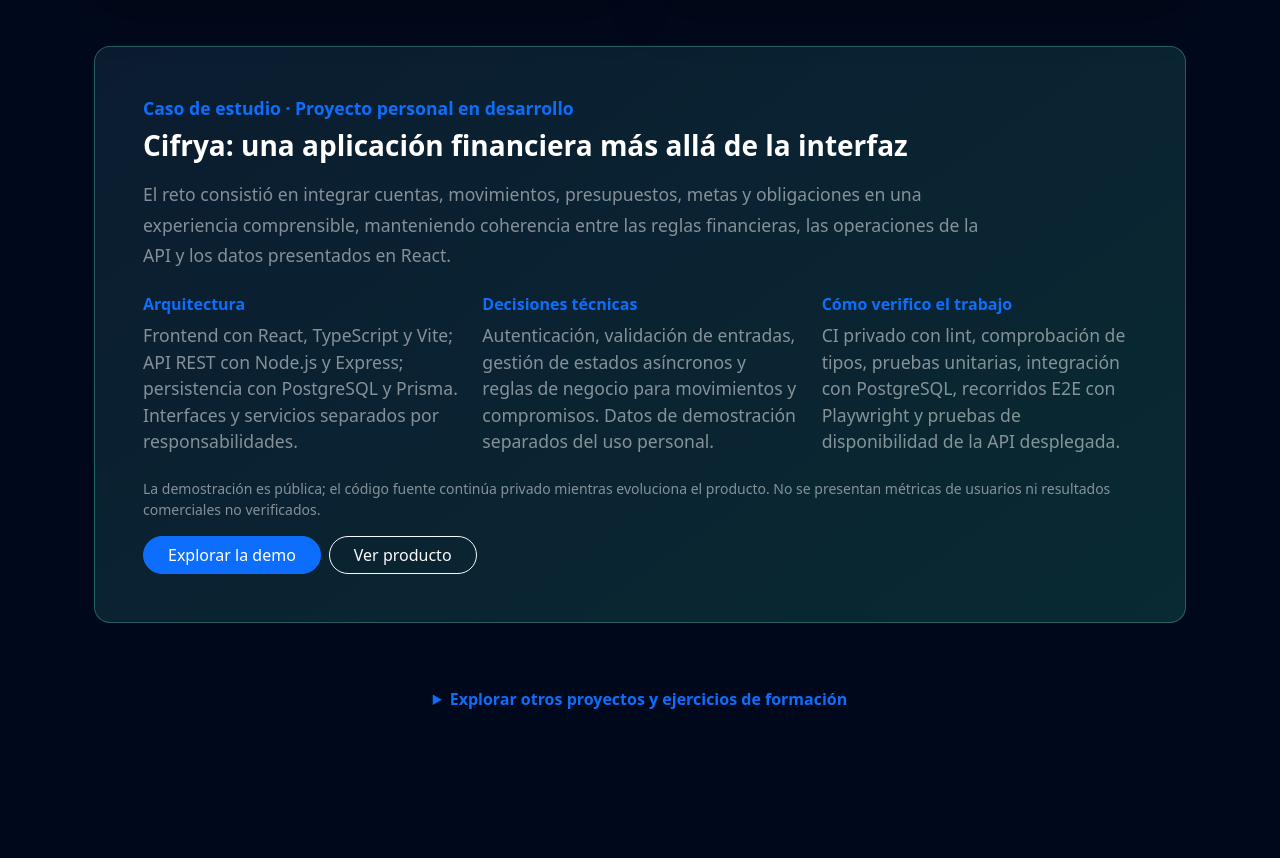
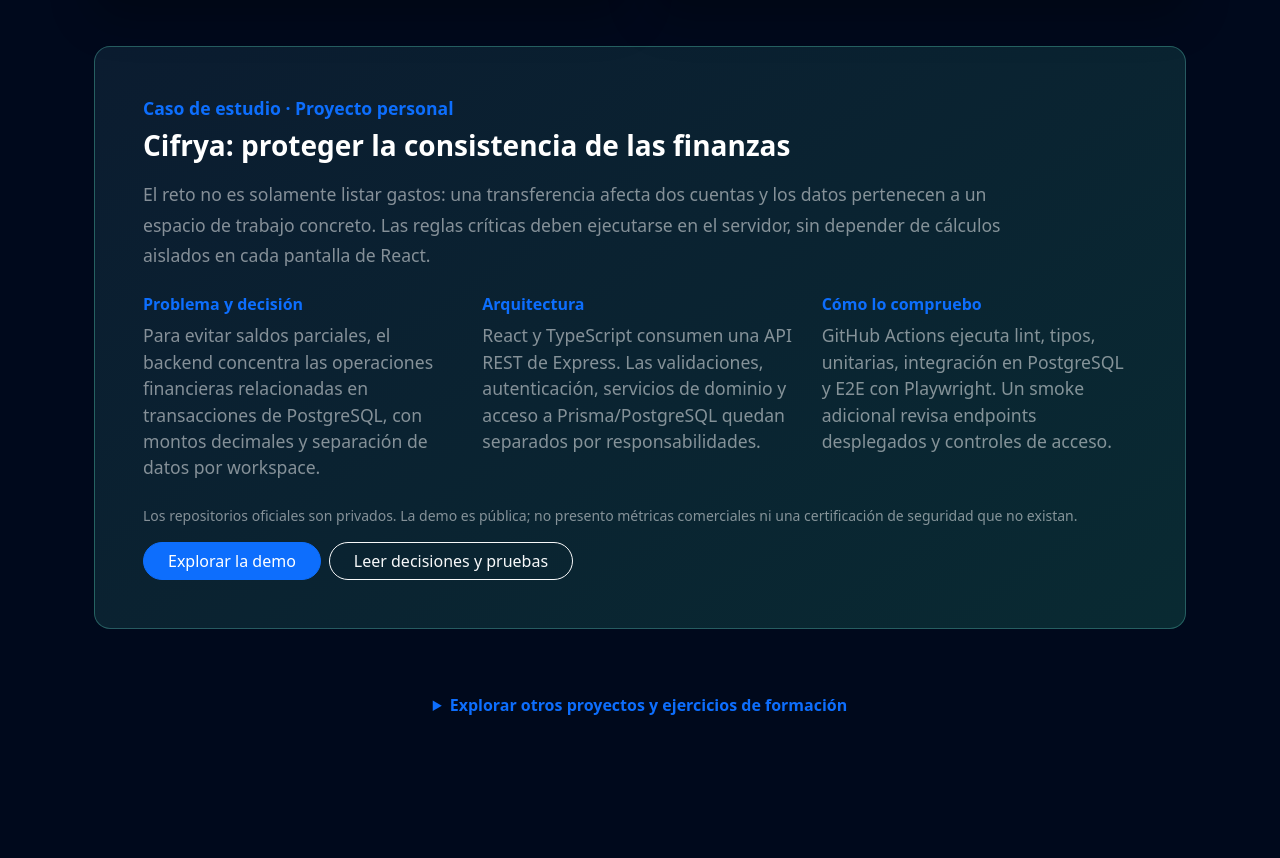
Before and after one commit to MelgarejoMaycol/Portafolio, a React (Vite) app: page / in a window 1280 px wide. Shown: the part 2611-3469 px from the top of the page. Built offline with nearby package versions, Linux system fonts and the light colour scheme.

Commit message:
docs(portfolio): publish concrete Cifrya consistency case study without exposing private source

```diff
--- a/src/components/CasoTecnico.jsx
+++ b/src/components/CasoTecnico.jsx
@@ -2,34 +2,43 @@
   return (
     <section id="caso-cifrya" className="mb-5" aria-labelledby="caso-cifrya-titulo" style={{ scrollMarginTop: '6rem' }}>
       <article className="p-4 p-md-5 rounded-4 text-white" style={{ background: 'linear-gradient(145deg, #0b1c30, #092a32)', border: '1px solid rgba(103,232,207,.3)' }}>
-        <p className="text-primary fw-bold mb-2">Caso de estudio · Proyecto personal en desarrollo</p>
-        <h3 id="caso-cifrya-titulo" className="fw-bold mb-3">Cifrya: una aplicación financiera más allá de la interfaz</h3>
+        <p className="text-primary fw-bold mb-2">Caso de estudio · Proyecto personal</p>
+        <h3 id="caso-cifrya-titulo" className="fw-bold mb-3">Cifrya: proteger la consistencia de las finanzas</h3>
         <p className="text-white-50 mb-4" style={{ maxWidth: '860px', lineHeight: 1.75 }}>
-          El reto consistió en integrar cuentas, movimientos, presupuestos, metas y obligaciones
-          en una experiencia comprensible, manteniendo coherencia entre las reglas financieras,
-          las operaciones de la API y los datos presentados en React.
+          El reto no es solamente listar gastos: una transferencia afecta dos cuentas y los datos
+          pertenecen a un espacio de trabajo concreto. Las reglas críticas deben ejecutarse en el servidor,
+          sin depender de cálculos aislados en cada pantalla de React.
         </p>
         <div className="row g-4">
           <div className="col-md-4">
-            <h4 className="h6 text-primary fw-bold">Arquitectura</h4>
-            <p className="text-white-50 mb-0">Frontend con React, TypeScript y Vite; API REST con Node.js y Express; persistencia con PostgreSQL y Prisma. Interfaces y servicios separados por responsabilidades.</p>
+            <h4 className="h6 text-primary fw-bold">Problema y decisión</h4>
+            <p className="text-white-50 mb-0">
+              Para evitar saldos parciales, el backend concentra las operaciones financieras relacionadas
+              en transacciones de PostgreSQL, con montos decimales y separación de datos por workspace.
+            </p>
           </div>
           <div className="col-md-4">
-            <h4 className="h6 text-primary fw-bold">Decisiones técnicas</h4>
-            <p className="text-white-50 mb-0">Autenticación, validación de entradas, gestión de estados asíncronos y reglas de negocio para movimientos y compromisos. Datos de demostración separados del uso personal.</p>
+            <h4 className="h6 text-primary fw-bold">Arquitectura</h4>
+            <p className="text-white-50 mb-0">
+              React y TypeScript consumen una API REST de Express. Las validaciones, autenticación,
+              servicios de dominio y acceso a Prisma/PostgreSQL quedan separados por responsabilidades.
+            </p>
           </div>
           <div className="col-md-4">
-            <h4 className="h6 text-primary fw-bold">Cómo verifico el trabajo</h4>
-            <p className="text-white-50 mb-0">CI privado con lint, comprobación de tipos, pruebas unitarias, integración con PostgreSQL, recorridos E2E con Playwright y pruebas de disponibilidad de la API desplegada.</p>
+            <h4 className="h6 text-primary fw-bold">Cómo lo compruebo</h4>
+            <p className="text-white-50 mb-0">
+              GitHub Actions ejecuta lint, tipos, unitarias, integración en PostgreSQL y E2E con Playwright.
+              Un smoke adicional revisa endpoints desplegados y controles de acceso.
+            </p>
           </div>
         </div>
         <p className="mt-4 mb-3 small text-white-50">
-          La demostración es pública; el código fuente continúa privado mientras evoluciona el producto.
-          No se presentan métricas de usuarios ni resultados comerciales no verificados.
+          Los repositorios oficiales son privados. La demo es pública; no presento métricas comerciales
+          ni una certificación de seguridad que no existan.
         </p>
         <div className="d-flex flex-wrap gap-2">
           <a href="https://cifrya.com/demo" target="_blank" rel="noopener noreferrer" className="btn btn-primary rounded-pill px-4">Explorar la demo</a>
-          <a href="https://cifrya.com/" target="_blank" rel="noopener noreferrer" className="btn btn-outline-light rounded-pill px-4">Ver producto</a>
+          <a href="https://github.com/MelgarejoMaycol/Portafolio/blob/main/docs/CIFRYA_CASO_TECNICO.md" target="_blank" rel="noopener noreferrer" className="btn btn-outline-light rounded-pill px-4">Leer decisiones y pruebas</a>
         </div>
       </article>
     </section>
```
Also changed, not shown: 1 other file (tests, documents, lock files or other folders).
